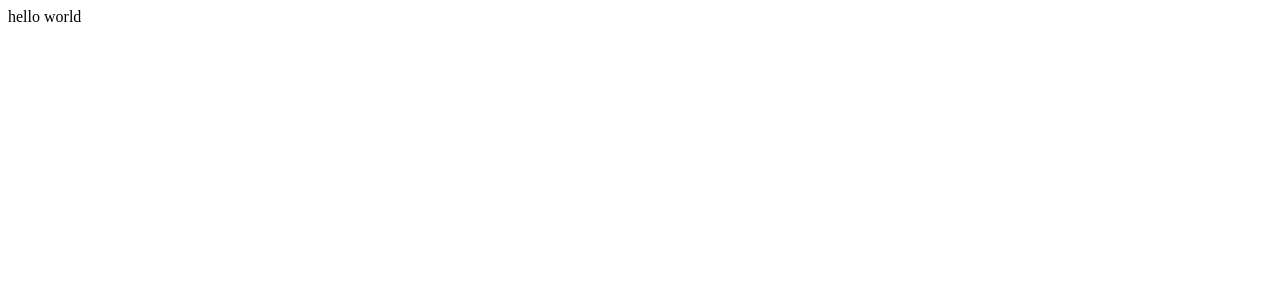
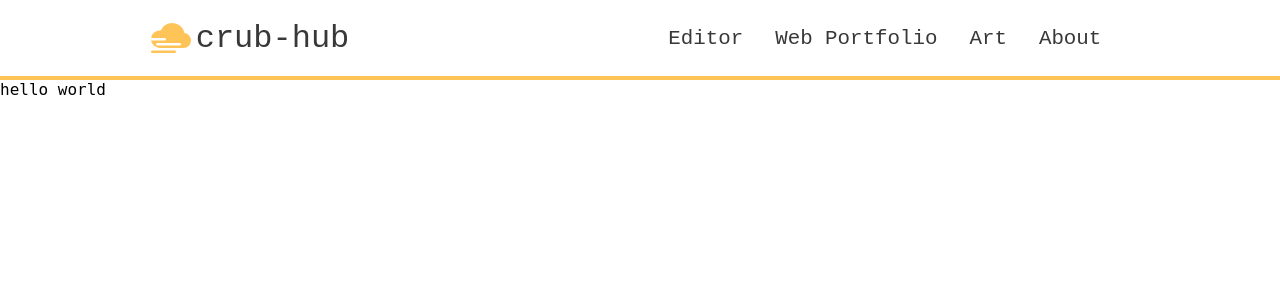
Before and after one commit to neezacoto/crub-hub, a React (Create React App) app in the folder website/: page / in a window 1280 px wide. Shown: the top 300 px of the page. Built offline with nearby package versions, Linux system fonts and the light colour scheme; the HTML template or start-up script is replaced by a standard one.

Commit message:
base navbar styling

```diff
--- /dev/null
+++ b/package.json
@@ -0,0 +1,5 @@
+{
+  "dependencies": {
+    "react-icons": "^4.3.1"
+  }
+}
--- a/website/src/App.css
+++ b/website/src/App.css
@@ -0,0 +1,6 @@
+* {
+  box-sizing: border-box;
+  margin: 0;
+  padding: 0;
+  font-family: 'monospace';
+}
--- a/website/src/App.js
+++ b/website/src/App.js
@@ -1,10 +1,12 @@
 import './App.css';
 import React from 'react'
 import { BrowserRouter as Router, Routes, Route} from 'react-router-dom'
+import Navbar from './components/navbar/Navbar';
 function App() {
   return (
     <>
       <Router>
+        <Navbar />
         <Routes>
           <Route path="/" element={<div>hello world</div>} />
         </Routes>
--- /dev/null
+++ b/website/src/components/navbar/NavLink.js
@@ -0,0 +1,18 @@
+import React from 'react'
+import {Link} from 'react-router-dom'
+import './Navbar.css'
+
+function NavLink(props) {
+  return (
+    <li className='nav-item'>
+        <Link
+            to={props.path}
+            className='nav-links'
+        >
+            {props.label}
+        </Link>
+    </li>
+  )
+}
+
+export default NavLink
--- /dev/null
+++ b/website/src/components/navbar/Navbar.css
@@ -0,0 +1,82 @@
+:root {
+    --main-color: rgb(255, 196, 87);
+    --accent-color: rgb(56, 56, 56);
+    --page-color: white;
+}
+
+/* main navbar wrapper*/
+.navbar {
+   background: var(--page-color);
+   height: 80px;
+    display: flex;
+    justify-content: center;
+    align-items: center;
+    font-size: 1.2rem;
+    position: sticky;
+    top: 0;
+    z-index: 999;
+
+   border-bottom: 4px solid var(--main-color) ;
+}
+
+/* contains the content */
+.nav-container{
+    display: flex;
+    justify-content: center;
+    align-items: center;
+    height: 80px;
+    max-width: 1500px;
+}
+
+/* logo icon itself */
+.logo-icon {
+    color: var(--main-color);
+    font-size: 2.5rem;
+    margin-right: 5px;
+}
+
+/* contains the logo button in the nav */
+.logo-btn {
+    color: var(--accent-color);
+    justify-self: start;
+    margin-left: 20px;
+    text-decoration: none;
+    cursor: pointer;
+    font-size: 2rem;
+    display: flex;
+    align-items: center;
+    font-family:monospace;
+}
+
+.nav-menu {
+    display: grid;
+    grid-template-columns: repeat(4, auto);
+
+    list-style: none;
+    text-align: center;
+    width: 60vw;
+    justify-content: end;
+    margin-right: 2rem;
+}
+
+.nav-item {
+    height: 80px;
+}
+.nav-links {
+    color: var(--accent-color);
+    display: flex;
+    align-items: center;
+    text-decoration: none;
+    padding: 0.5rem 1rem;
+    height: 100%;
+    font-size: 1.3rem;
+
+    font-family: monospace;
+
+    box-shadow: inset 0 -3px 0 -1px var(--main-color);
+    transition: box-shadow 90ms ease-in-out, color 80ms ease-in;
+}
+.nav-links:hover{
+    box-shadow: inset 0 -80px 0 -1px var(--main-color);
+    color: var(--page-color)
+}
--- /dev/null
+++ b/website/src/components/navbar/Navbar.js
@@ -0,0 +1,37 @@
+import React, {useState, useEffect} from 'react';
+import {BsFillCloudHaze2Fill} from 'react-icons/bs';
+import {Link} from 'react-router-dom';
+import NavLink from './NavLink';
+import './Navbar.css'
+
+
+function Navbar() {
+
+
+
+  return (
+    <>
+        <nav className='navbar'>
+            <div className='nav-container'>
+
+                 {/* Here we want to put our logo button that routes back to the homepage */}
+                <Link to='/' className='logo-btn'>
+                    <BsFillCloudHaze2Fill className='logo-icon'/>crub-hub
+                </Link>
+
+                {/* Hamburger Menu Icon */}
+                <div className='menu-icon'></div>
+                {/* unordered list of all the nav links */}
+                <ul className='nav-menu'>
+                    <NavLink path='/' label='Editor'/>
+                    <NavLink path='/' label='Web Portfolio'/>
+                    <NavLink path='/' label='Art'/>
+                    <NavLink path='/' label='About'/>
+                </ul>
+            </div>
+        </nav>
+    </>
+  )
+}
+
+export default Navbar
```
Also changed, not shown: 1 other file (tests, documents, lock files or other folders).
